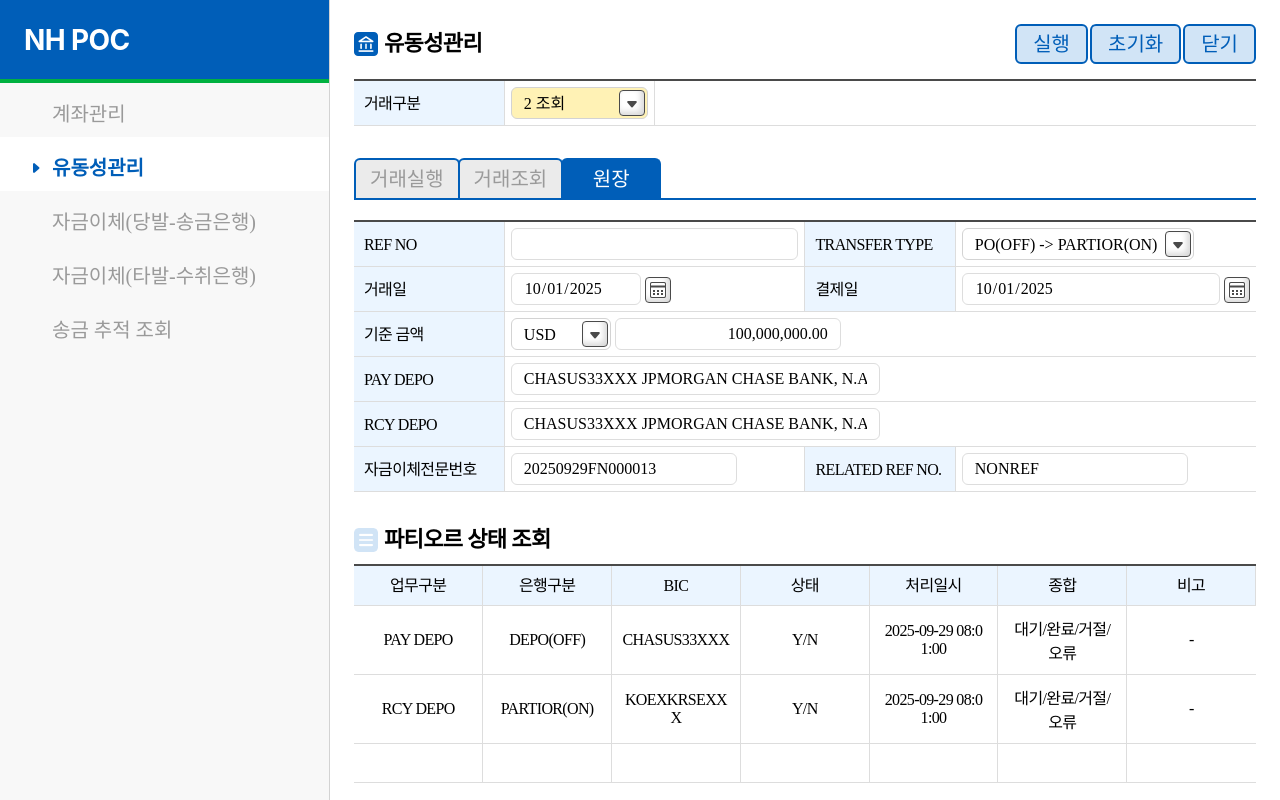
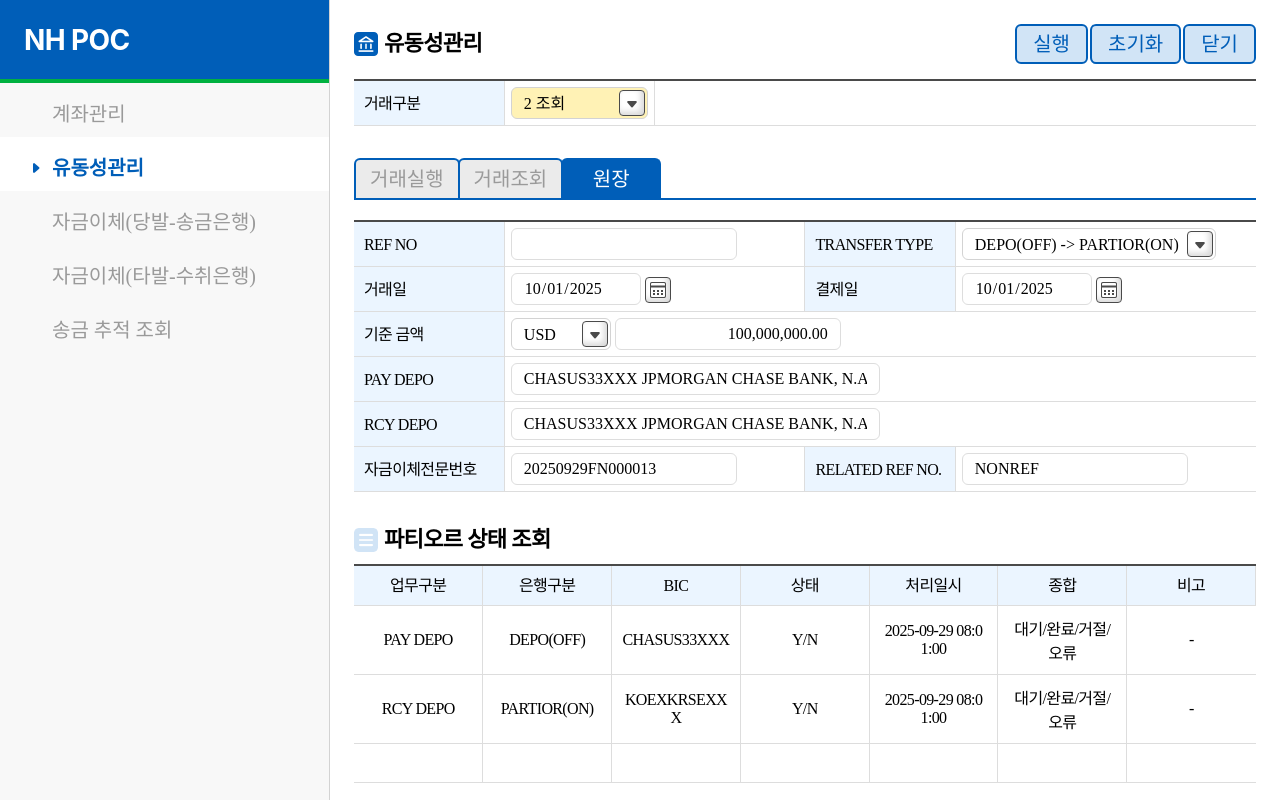
Before and after one commit to takoongAton/nh_poc-local, a plain HTML site: page html/02_FRLM/FRLM_03.html in a window 1280 px wide. Drawn offline with Linux system fonts and the light colour scheme; a web font is replaced by a local one.

Commit message:
input width 수정.

```diff
--- a/html/02_FRLM/FRLM_03.html
+++ b/html/02_FRLM/FRLM_03.html
@@ -137,7 +137,9 @@
 						<th><span>REF NO</span></th>
 						<td>
 							<div class="custom_group">
+								<div class="custom-input-text">
 									<input type="text" />
+								</div>
 							</div>
 						</td>
 						<th><span>TRANSFER TYPE</span></th>
@@ -145,7 +147,7 @@
 							<div class="custom_group">
 								<div class="custom-select">
 									<select class="custom-select_native">
-										<option value="DEPO(OFF) -> PARTIOR(ON)">PO(OFF) -> PARTIOR(ON)</option>
+										<option value="DEPO(OFF) -> PARTIOR(ON)">DEPO(OFF) -> PARTIOR(ON)</option>
 										<option value="PARTIOR(ON) -> DEPO(OFF)">PARTIOR(ON) -> DEPO(OFF)</option>
 									</select>
 								</div>
@@ -167,6 +169,7 @@
 						</td>
 						<th><span>결제일</span></th>
 						<td>
+							<div class="custom_group">
 								<div class="custom-input-date">
 									<input type="date" />
 									<button class="btn_triger btn_ico">
@@ -174,6 +177,7 @@
 									</button>
 								</div>
 								<!-- // custom-input-date -->
+							 </div>
 						</td>
 					</tr>
 					<tr>
```
Also changed, not shown: html/02_FRLM/FRLM_01.html (+5 -0 lines), html/02_FRLM/FRLM_02.html (+1 -1 lines), html/03_FRFT/FRFT_our_01.html (+2 -2 lines). Lines whose indentation alone changed are shown as unchanged.
